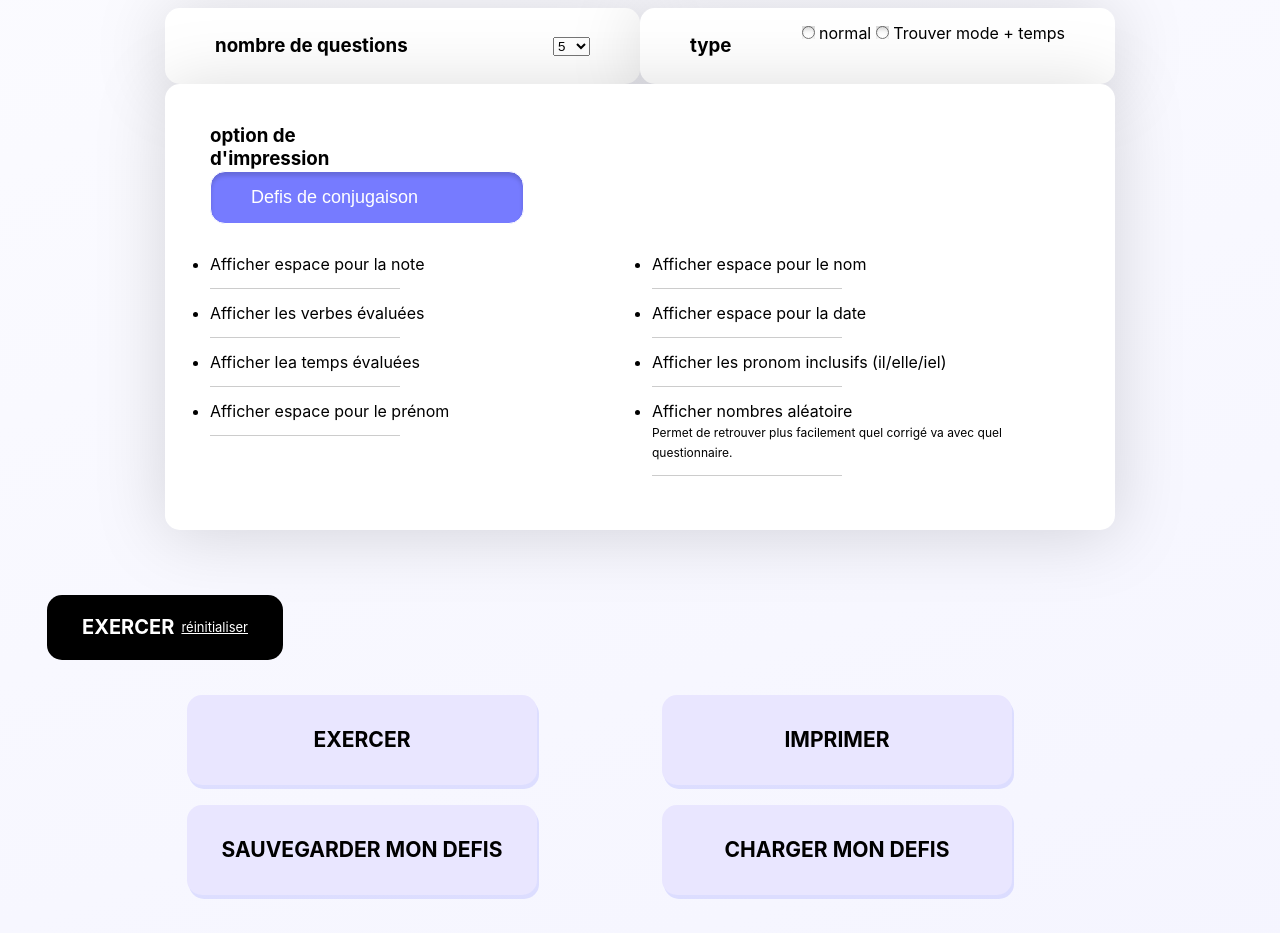
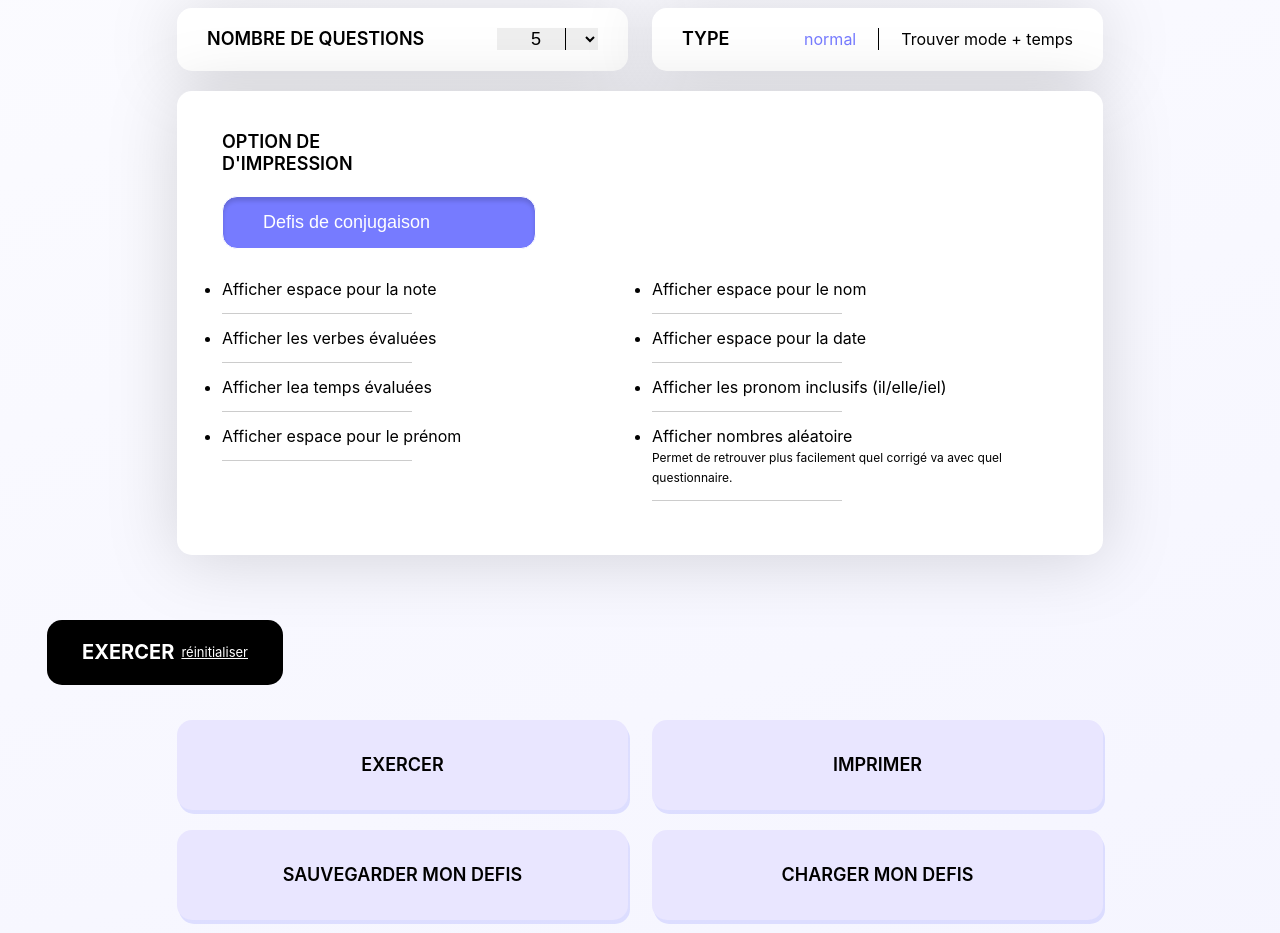
Before and after one commit to liamkohler/tatitotu-code, a website built with Parcel: page src/index.html in a window 1280 px wide. Shown: the part 1100-2033 px from the top of the page. Built offline with nearby package versions, Linux system fonts and the light colour scheme.

Commit message:
animation des boutton au survole, correction des background et des classes, finition de la section option,

```diff
--- a/src/index.html
+++ b/src/index.html
@@ -39,7 +39,8 @@
       </div>
       <div class="container verb-section l-seciton">
         <div class="row">
-          <div class="col-10 offset-1 verb-container">
+          <div class="col-10 offset-1">
+            <div class="verb-container">
               <div class="row">
                 <div class="col-3">
                   <div class="textfield">
@@ -124,6 +125,7 @@
             </div>
           </div>
         </div>
+      </div>
       <div class="container l-title">
         <div class="row">
           <div class="col-2">
@@ -176,8 +178,11 @@
       </div>
       <div class="container option-section l-seciton">
         <div class="row">
-          <div class="col-5 offset-1 option-question-amount">
+          <div class="col-5 offset-1">
+            <div class="option-question-amount">
               <h3>nombre de questions</h3>
+              <div class="option-custom-select">
+                <div class="option-separation"></div>
                 <select
                   class="option-question-amount-select"
                   name="nbr-question"
@@ -193,16 +198,28 @@
                   <option value="40">40</option>
                 </select>
               </div>
-          <div class="col-5 option-type">
+            </div>
+          </div>
+          <div class="col-5">
+            <div class="option-type">
               <h3>type</h3>
               <div class="option-type-select">
-              <input type="radio" id="normal" name="type" />
-              <label for="normal">normal</label>
+                <label class="option-radio" for="normal">
+                  <input type="radio" id="normal" name="type" checked />
+                  <div class="option-radio-placeholder">normal</div>
+                </label>
+                <div class="option-separation"></div>
+                <label class="option-radio" for="mode">
                   <input type="radio" id="mode" name="type" />
-              <label for="mode">Trouver mode + temps</label>
+                  <div class="option-radio-placeholder">
+                    Trouver mode + temps
+                  </div>
+                </label>
               </div>
             </div>
-          <div class="col-10 offset-1 option-impression">
+          </div>
+          <div class="col-10 offset-1">
+            <div class="option-impression">
               <div class="row">
                 <div class="col-3"><h3>option de d'impression</h3></div>
                 <div class="col-9"></div>
@@ -267,6 +284,7 @@
             </div>
           </div>
         </div>
+      </div>
       <div class="container l-title">
         <div class="row">
           <div class="col-2">
@@ -279,21 +297,17 @@
       </div>
       <div class="container exercer-section l-seciton">
         <div class="row">
-          <div class="col-10 offset-1">
-            <div class="row">
-              <div class="col-6 botton l-exercer-button">
+          <div class="col-5 botton offset-1 l-exercer-button">
             <button><h3>exercer</h3></button>
           </div>
-              <div class="col-6 botton l-exercer-button">
+          <div class="col-5 botton l-exercer-button">
             <button><h3>imprimer</h3></button>
           </div>
-              <div class="col-6 botton l-exercer-button">
+          <div class="col-5 offset-1 botton l-exercer-button">
             <button><h3>sauvegarder mon defis</h3></button>
           </div>
-              <div class="col-6 botton l-exercer-button">
+          <div class="col-5 botton l-exercer-button">
             <button><h3>charger mon defis</h3></button>
-              </div>
-            </div>
           </div>
         </div>
       </div>
--- a/src/scss/_base.scss
+++ b/src/scss/_base.scss
@@ -28,7 +28,6 @@ a {
 
 img,
 video {
-  max-inline-size: 100%;
   block-size: auto;
   vertical-align: middle;
 }
@@ -57,6 +56,12 @@ h2 {
   text-transform: uppercase;
 }
 
+h3 {
+  text-transform: uppercase;
+  font-size: 18px;
+  font-weight: 600;
+}
+
 input {
   color: $section-background;
   font-size: 18px;
@@ -83,14 +88,14 @@ input[type="text"]:focus {
   color: $section-background;
 }
 
-li {
-  border: #000;
+input[type="radio"] {
+  margin: 0;
 }
 
 button {
-  width: 350px;
+  width: 100%;
   height: 90px;
-  margin: 10px;
+  margin: 10px 0;
   border: none;
   border-radius: 15px;
   background-color: $button-blue;
@@ -99,6 +104,13 @@ button {
   font-size: 18px;
   text-transform: uppercase;
   font-weight: 200;
+  transition: transform 0.5s;
+}
+
+button:hover {
+  background-color: $hover;
+  box-shadow: 2px 4px 0px $title;
+  transform: scaleX(105%);
 }
 
 // .row + .row {
--- a/src/scss/modules/_header.scss
+++ b/src/scss/modules/_header.scss
@@ -20,3 +20,6 @@
   display: flex;
   gap: 3px;
 }
+.logo {
+  width: 125%;
+}
--- a/src/scss/modules/_option.scss
+++ b/src/scss/modules/_option.scss
@@ -11,14 +11,23 @@
 
 .option-question-amount,
 .option-type {
-  padding: 15px 50px;
+  padding: 20px 30px;
 }
 
 .option-impression {
+  margin-top: 20px;
   padding: 40px 45px;
 }
 
+.option-impression h3 {
+  margin-bottom: 20px;
+}
+
 .option-type-select {
+  display: flex;
+  justify-content: space-between;
+  gap: 22px;
+  align-items: center;
 }
 
 .option-impression-list-border {
@@ -39,3 +48,33 @@
 
 .option-section {
 }
+
+.option-radio input {
+  display: none;
+}
+
+input:checked + .option-radio-placeholder {
+  display: inline-block;
+  color: $dark-blue;
+}
+
+.option-separation {
+  display: inline-block;
+  height: 22px;
+  width: 1px;
+  background-color: $title;
+  &:nth-child(1) {
+    position: absolute;
+    right: 32px;
+  }
+}
+
+.option-custom-select {
+  position: relative;
+}
+
+.option-custom-select select {
+  border: none;
+  font-size: 18px;
+  padding: 0 30px;
+}
--- a/src/scss/modules/_title.scss
+++ b/src/scss/modules/_title.scss
@@ -12,3 +12,7 @@
 .title-cta {
   font-size: 13px;
 }
+
+.title-cta:hover {
+  color: $hover;
+}
--- a/src/scss/modules/_verb.scss
+++ b/src/scss/modules/_verb.scss
@@ -1,6 +1,3 @@
-.verb-section {
-}
-
 .verb-container {
   background-color: $section-background;
   filter: drop-shadow(0px 4px 34px rgba(0, 0, 0, 0.15));
@@ -8,12 +5,10 @@
   border-radius: 15px;
 }
 
-.verb-list {
-  li {
-    display: flex;
-    justify-content: space-between;
-    border-bottom: #0003 solid 1px;
-    margin-bottom: 12px;
-    padding-bottom: 12px;
-  }
+.verb-list li {
+  display: flex;
+  justify-content: space-between;
+  border-bottom: #0003 solid 1px;
+  margin-bottom: 12px;
+  padding-bottom: 12px;
 }
```
Also changed, not shown: 1 other file. Lines whose indentation alone changed are shown as unchanged.
